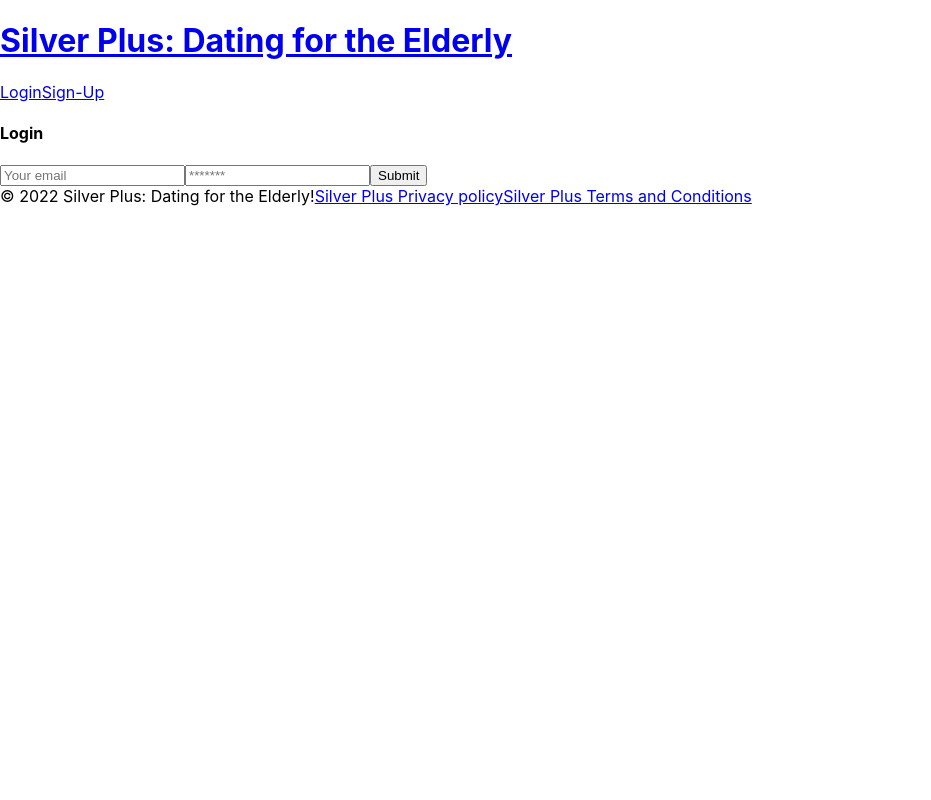
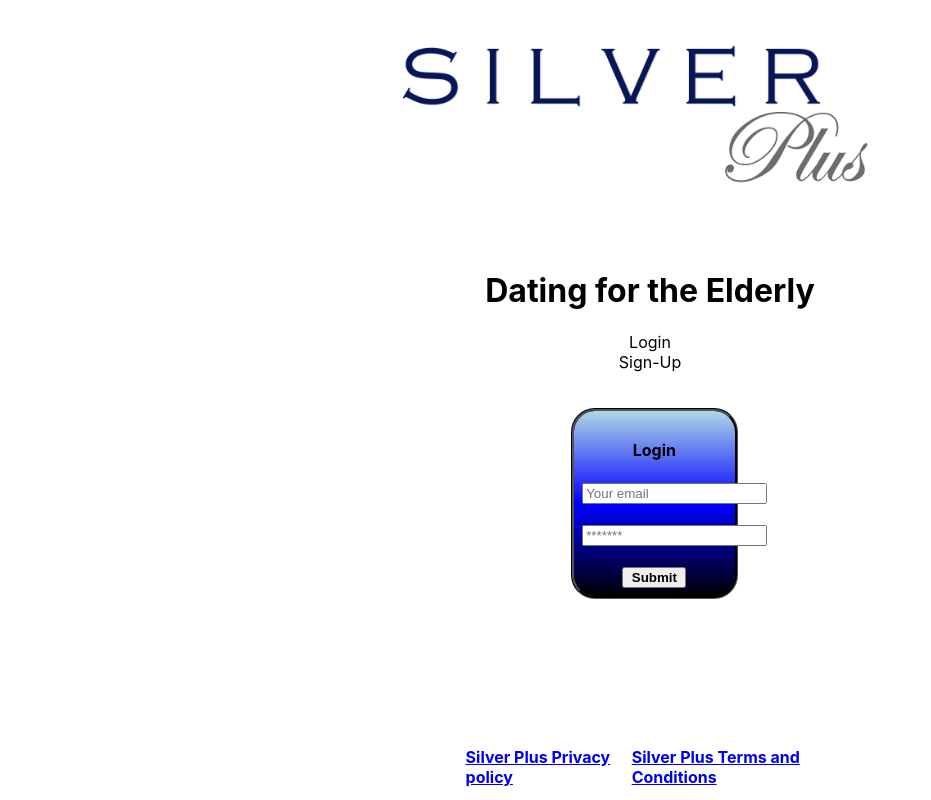
Before and after one commit to baumerr/silver-plus, a React (Create React App) app in the folder client/: page /login in a window 1280 px wide. Shown: the whole page, without its empty margins (0-931 px from the left). Built offline with nearby package versions, Linux system fonts and the light colour scheme.

Commit message:
CSS update

```diff
--- /dev/null
+++ b/client/src/components/Footer/Footer.css
@@ -0,0 +1,10 @@
+.container-footer{
+    display: flex;
+    flex-direction: row;
+    position: absolute;
+    width: 30vw;
+    bottom: 5px;
+    right: 33vw;
+    margin: 1vh 1vh;
+    font-weight: bolder;
+}
--- a/client/src/components/Footer/index.js
+++ b/client/src/components/Footer/index.js
@@ -1,9 +1,10 @@
 import React from 'react';
+import './Footer.css';
 
 const Footer = () => {
     return (
-        <footer className="w-100 mt-auto bg-secondary p-4">
-        <div className='container'>&copy; 2022 Silver Plus: Dating for the Elderly!
+        // <footer className="w-100 mt-auto bg-secondary p-4">
+        <div className='container-footer'>
             <a href='https://insert-silver-plus-privacy-policy' className='footer-link' target='_blank' rel='noreferrer'>
             Silver Plus Privacy policy
             </a>
@@ -11,7 +12,7 @@
             Silver Plus Terms and Conditions
             </a>
         </div>
-        </footer>
+        // </footer>
     );
 };
 
--- /dev/null
+++ b/client/src/components/Nav/Nav.css
@@ -0,0 +1,27 @@
+.container-main{
+    display: flex;
+    flex-direction: column;
+    position: absolute;
+    top: 30vh; left: 30vw;
+    justify-items: center;
+    justify-content: center;
+    text-align: center;
+    width: 40vw;
+    padding: 10px;
+}
+.logo{
+    display: flex;
+    flex-direction: column;
+    position: absolute;
+    top: 3vh; left: 30vw;
+    justify-items: center;
+    justify-content: center;
+    text-align: center;
+    width: 40vw;
+    padding: 10px 0px 10px 10px;
+}
+
+.Links {
+    text-decoration: none;
+    color: black;
+}
--- a/client/src/components/Nav/index.js
+++ b/client/src/components/Nav/index.js
@@ -1,6 +1,8 @@
 import React from 'react';
 import { Link } from 'react-router-dom';
 import Auth from '../../utils/auth';
+import './Nav.css'
+import Logo from '../../assets/silver-plus-header.png'
 
 const Nav = () => {
     const logout = event => {
@@ -8,29 +10,29 @@
         Auth.logout();
     };
     return (
-        <header className='bg-secondary mb-4 py-2 flex-row align-center'>
-            <div className='container flex-row justify-space-between-lg justify-center align-center'>
-                <Link to="/">
-                    <h1>Silver Plus: Dating for the Elderly</h1>
-                </Link>
+        <><div className='logo'>
+            <img src={Logo}></img>
+        </div><div className='container-main'>
+                <a href='/' class='Links'>
+                    <h1>Dating for the Elderly</h1>
+                </a>
 
-                <nav className='text-center'>
+                <div className='text-center'>
                     {Auth.loggedIn() ? (
                         <>
-                <Link to="/profile">My Silver Plus Profile</Link>
+                            <a href="/profile" class='Links'>My Silver Plus Profile</a>
                             <a href="/" onClick={logout}>
                                 Logout
                             </a>
                         </>
                     ) : (
                         <>
-                    <Link to="/login">Login</Link>
-                    <Link to="/signup">Sign-Up</Link>
+                            <a href="/login" class='Links'>Login</a> <br></br>
+                            <a href="/signup" class='Links'>Sign-Up</a>
                         </>
                     )}
-                </nav>
                 </div>
-        </header>
+            </div></>
     );
 };
 
--- a/client/src/index.css
+++ b/client/src/index.css
@@ -10,4 +10,8 @@
 code {
   font-family: source-code-pro, Menlo, Monaco, Consolas, 'Courier New',
     monospace;
+    background-image: linear-gradient(rgb(248, 140, 140), rgb(250, 78, 78), rgb(214, 4, 4),rgb(102, 3, 3),black);
 }
+/* .root {
+  background-image: linear-gradient(rgb(248, 140, 140), rgb(250, 78, 78), rgb(214, 4, 4),rgb(102, 3, 3),black);
+} */
--- /dev/null
+++ b/client/src/pages/Login.css
@@ -0,0 +1,26 @@
+.card-login{
+    display: flex;
+    flex-direction: column;
+    position: absolute;
+    top: 50vh;
+    left: 44vw;
+    width:13vw;
+    height: auto;
+    justify-items: center;
+    text-align: center;
+    box-sizing: border-box;
+    border-style: groove;
+    border-radius: 1.5rem;
+    border-color: black;
+    padding: 1vh 1vh;
+    margin: 1vh 1vh;
+    background-image: linear-gradient(lightblue,blue,black);
+}
+.subText Link {
+    text-decoration: none;
+}
+
+.btn {
+    font-weight: bolder;
+    width: 5vw;
+}
--- /dev/null
+++ b/client/src/pages/Signup.css
@@ -0,0 +1,23 @@
+.card-signup{
+    display: flex;
+    flex-direction: column;
+    position: absolute;
+    top: 50vh;
+    left: 44vw;
+    width:13vw;
+    height: auto;
+    justify-items: center;
+    text-align: center;
+    box-sizing: border-box;
+    border-style: groove;
+    border-radius: 1.5rem;
+    border-color: black;
+    padding: 1vh 1vh;
+    margin: 1vh 1vh;
+    background-image: linear-gradient(lightblue,blue,black);
+}
+
+.btn {
+    font-weight: bolder;
+    width: 5vw;
+}
--- a/client/src/pages/Signup.js
+++ b/client/src/pages/Signup.js
@@ -1,8 +1,8 @@
 import React, { useState } from "react";
 import { useMutation } from '@apollo/client';
 import { ADD_USER } from '../utils/mutations';
-
 import Auth from '../utils/auth';
+import './Signup.css';
 
 const Signup = () => {
     const [formState, setFormState ] = useState({
@@ -40,7 +40,7 @@
     return (
         <main className="flex-row justify-center mb-4">
             <div className="col-12 col-md-6">
-                <div className="card">
+                <div className="card-signup">
                     <h4 className="card-header">Sign Up</h4>
                     <div className="card-body">
                         <form onSubmit={handleFormSubmit}>
@@ -53,6 +53,7 @@
                             value={formState.username}
                             onChange={handleChange}
                             />
+                            <br></br> <br></br>
                             <input
                             className="form-input"
                             placeholder="Your email"
@@ -61,6 +62,7 @@
                             value={formState.email}
                             onChange={handleChange}
                             />
+                            <br></br> <br></br>
                             <input
                             className="form-input"
                             placeholder="******"
@@ -69,7 +71,7 @@
                             id="password"
                             value={formState.password}
                             onChange={handleChange}
-                            />
+                            /> <br></br><br></br>
                             <button className="btn d-block w-100" type="submit">
                                 Submit
                             </button>
--- a/client/src/pages/login.js
+++ b/client/src/pages/login.js
@@ -2,6 +2,7 @@
 import { useMutation } from '@apollo/client';
 import { LOGIN_USER } from '../utils/mutations';
 import Auth from '../utils/auth';
+import './Login.css';
 
 const Login = (props) => {
     const [formState, setFormState] = useState({ email: '', password: '' });
@@ -41,7 +42,7 @@
     return (
         < main className='flex-row justify-center mb-4'>
             <div className='col-12 col-md-6'>
-                <div className='card'>
+                <div className='card-login'>
                     <h4 className='card-header'>Login</h4>
                     <div className='card-body'>
                         <form onSubmit={handleFormSubmit}>
@@ -53,7 +54,7 @@
                             id='email'
                             value={formState.email}
                             onChange={handleChange}
-                            />
+                            /><br></br> <br></br>
                             <input
                             className='form-input'
                             placeholder='*******'
@@ -62,7 +63,7 @@
                             id='password'
                             value={formState.password}
                             onChange={handleChange}
-                            />
+                            /> <br></br> <br></br>
                             <button className='btn d-block w-100' type='submit'>
                                 Submit
                             </button>
```
Lines whose indentation alone changed are shown as unchanged.
